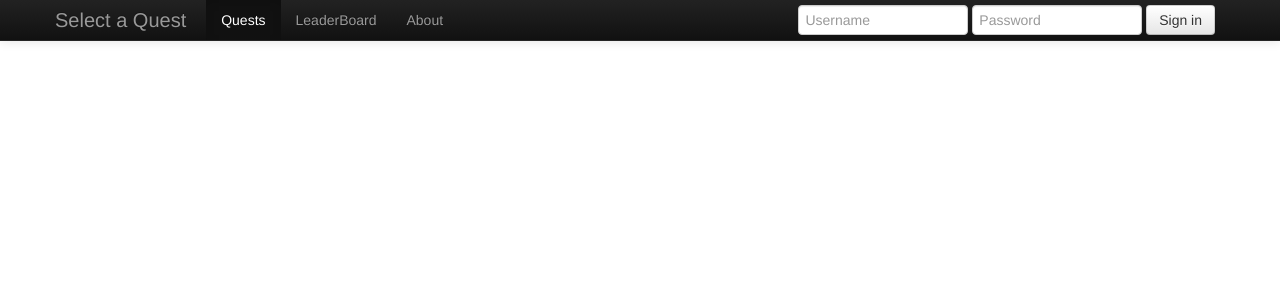
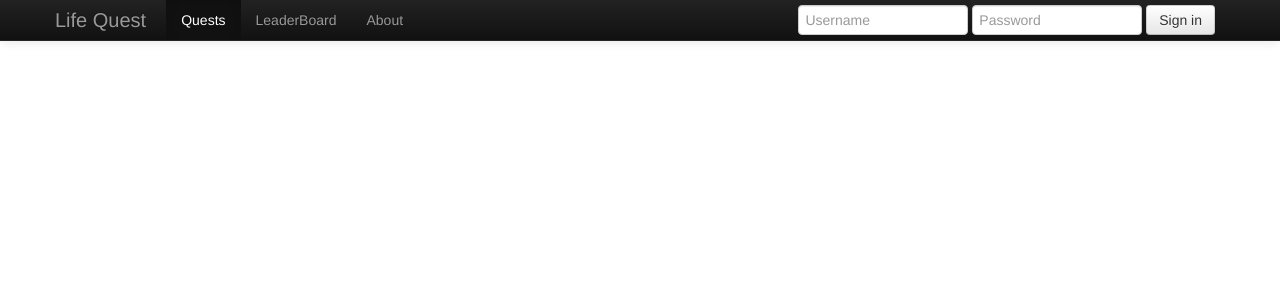
Before and after one commit to peteryao/DailyAchievement, a Django app: page /quests/open/ in a window 1280 px wide. Shown: the top 300 px of the page. Run offline with Django 3.2, Linux system fonts and the light colour scheme; data that the repository does not hold is empty; some libraries are stand-ins or nearby versions.

Commit message:
final name changes

```diff
--- a/gamify/templates/about.html
+++ b/gamify/templates/about.html
@@ -5,7 +5,7 @@
 {% block content %}
 
 
-<b>WHO ARE WE</b>
+<b>WHO WE ARE</b>
 
 <br><br><br><Br>
 
--- a/gamify/templates/base.html
+++ b/gamify/templates/base.html
@@ -42,7 +42,7 @@
             <span class="icon-bar"></span>
             <span class="icon-bar"></span>
           </a>
-          <a class="brand" href="/quests/">Select a Quest</a>
+          <a class="brand" href="/quests/">Life Quest</a>
           <div class="nav-collapse collapse">
             <ul class="nav">
               <li {% block quest %}{% endblock %}><a href="/quests/open/">Quests</a></li>
```
